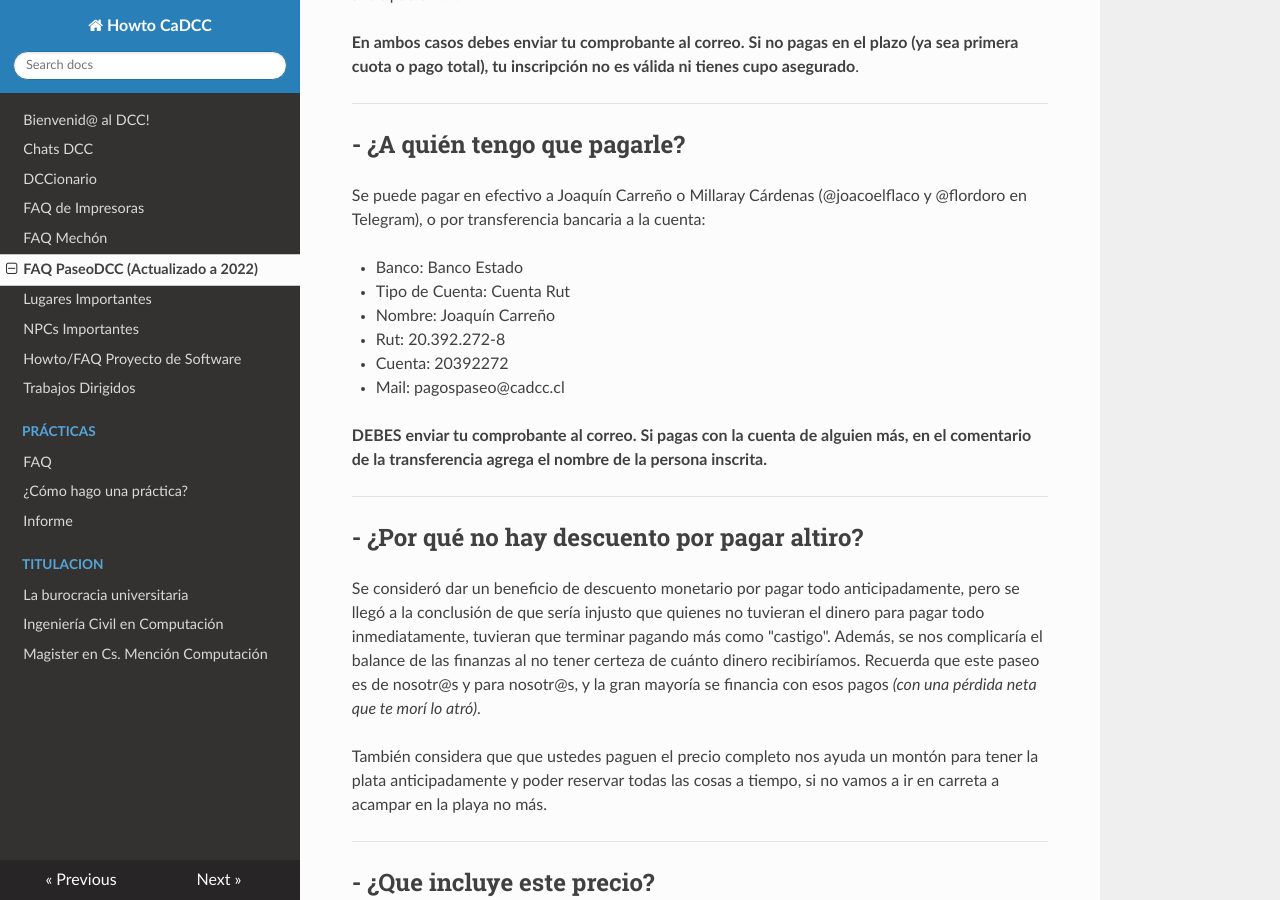
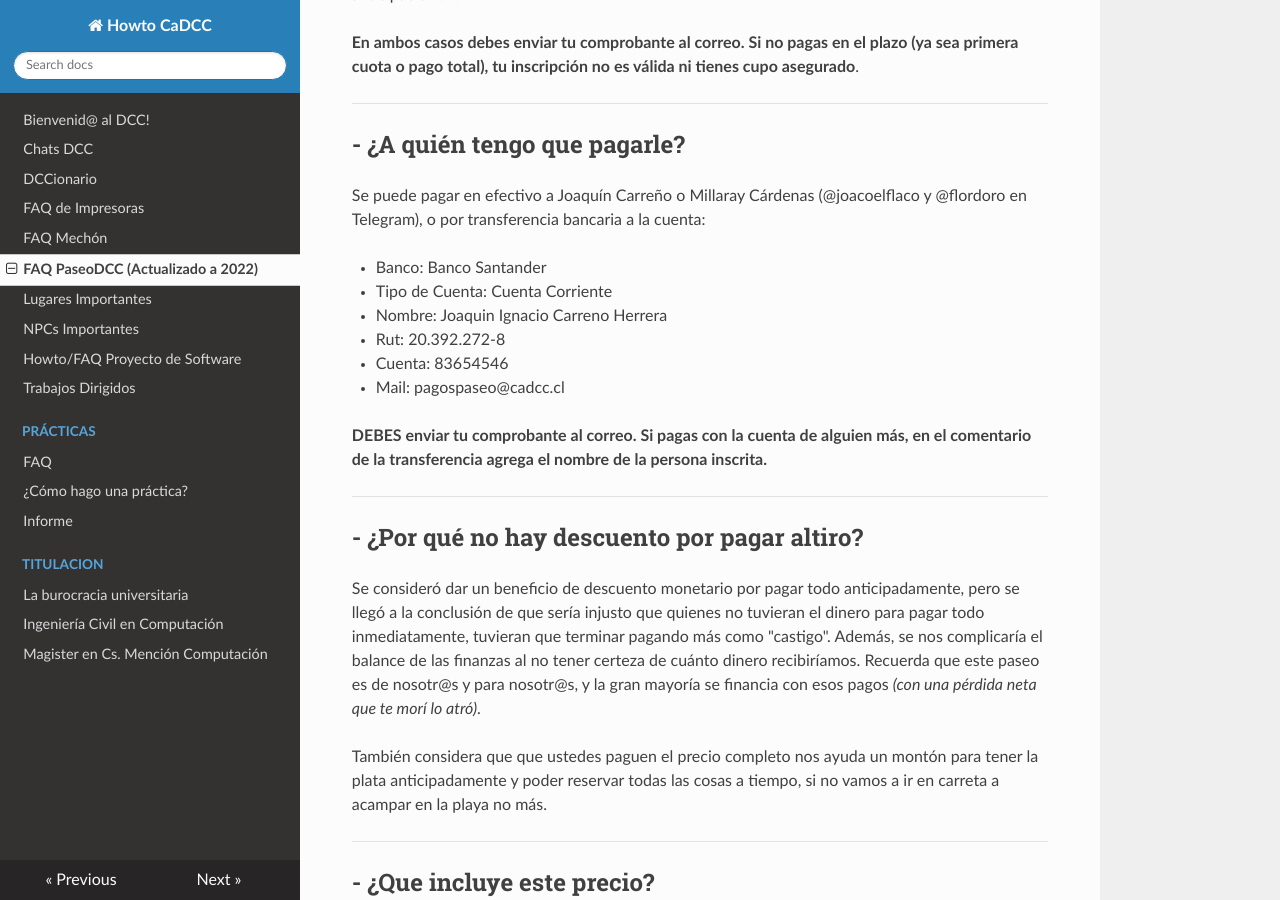
Before and after one commit to cadcc/howto, an MkDocs documentation site: the page built from docs/FAQ PaseoDCC.md, in a window 1280 px wide and 900 px high, scrolled down 6155 px. Built offline with MkDocs 1.6.1, drawn with Linux system fonts in a browser that asks for light colours; nearby versions of some CDN libraries.

Commit message:
Cambiar cuenta de transferencias

```diff
--- a/docs/FAQ PaseoDCC.md
+++ b/docs/FAQ PaseoDCC.md
@@ -183,11 +183,11 @@ Si quieres, puedes pagar el valor total del Paseo ($40.000 DCC, $45.000 acompañ
 
 Se puede pagar en efectivo a Joaquín Carreño o Millaray Cárdenas (@joacoelflaco y @flordoro en Telegram), o por transferencia bancaria a la cuenta:
 
-- Banco: Banco Estado
-- Tipo de Cuenta: Cuenta Rut
-- Nombre: Joaquín Carreño
+- Banco: Banco Santander
+- Tipo de Cuenta: Cuenta Corriente
+- Nombre: Joaquin Ignacio Carreno Herrera
 - Rut: 20.392.272-8
-- Cuenta: 20392272
+- Cuenta: 83654546
 - Mail: pagospaseo@cadcc.cl
 
 **DEBES enviar tu comprobante al correo. Si pagas con la cuenta de alguien más, en el comentario de la transferencia agrega el nombre de la persona inscrita.**
```
